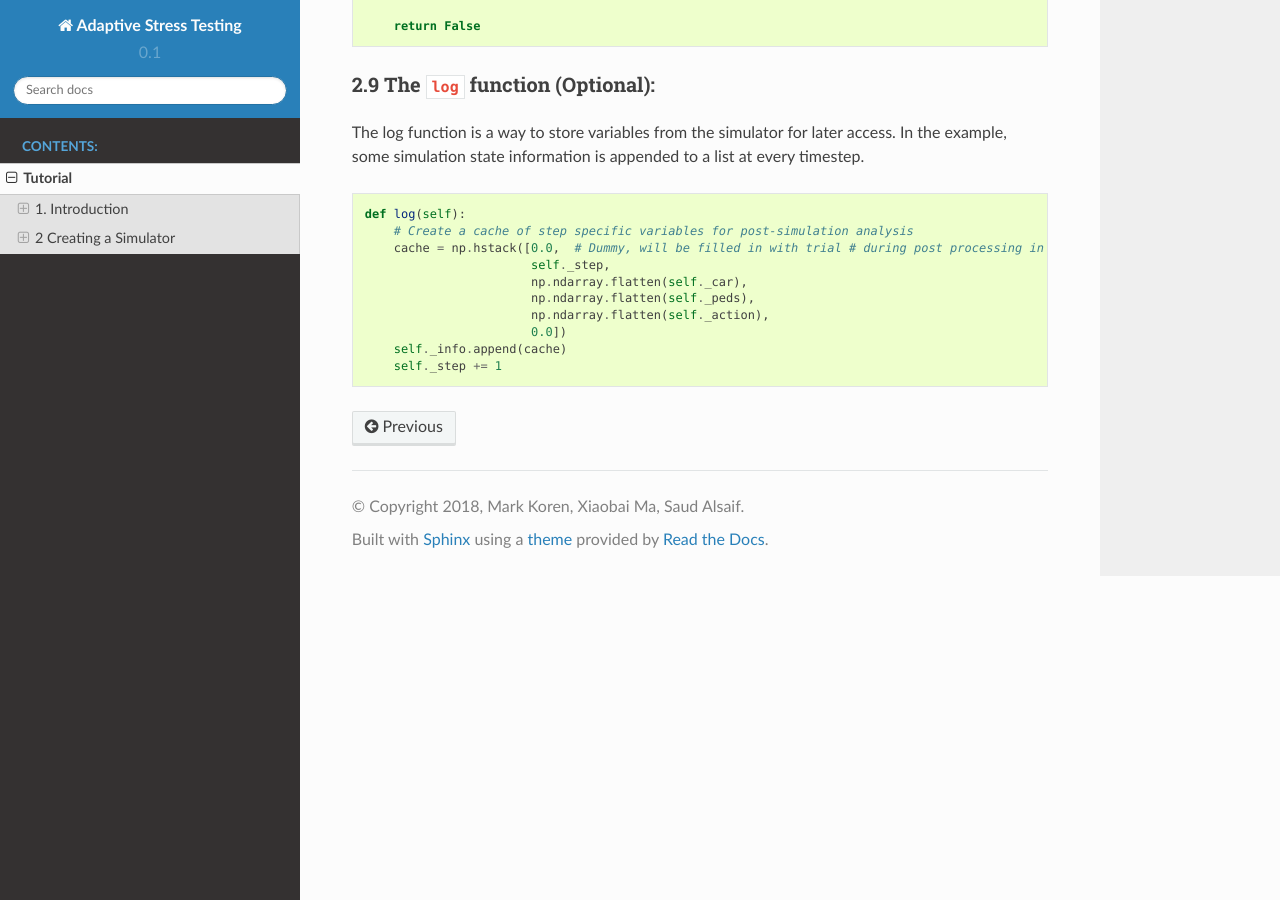
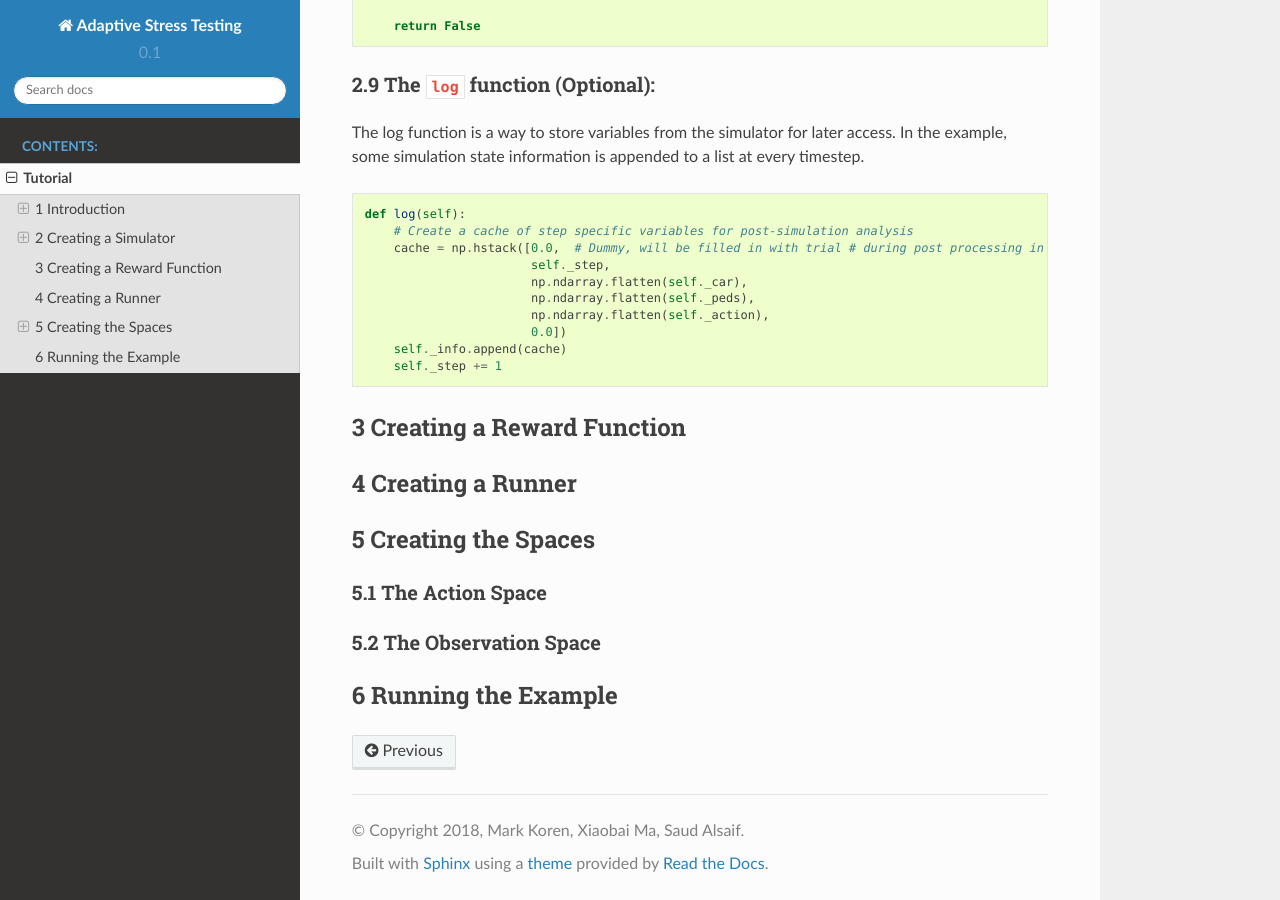
Before and after one commit to mark-koren/DRL-AST, a Sphinx documentation site: the page built from docs/tutorial.rst, in a window 1280 px wide and 900 px high, scrolled down 8553 px. Built offline with Sphinx 7.4.7 and the Read the Docs theme 2.0.0, drawn with Linux system fonts in a browser that asks for light colours; some of the changed text lies outside the part shown.

Commit message:
added section skeleton

```diff
--- a/docs/tutorial.rst
+++ b/docs/tutorial.rst
@@ -2,7 +2,7 @@ Tutorial
 ******************
 .. _introduction:
 
-1. Introduction
+1 Introduction
 ===============
 
 This tutorial is intended for readers to learn how to use this package with their own simulator.
@@ -11,7 +11,7 @@ package before proceeding.
 
 .. _about-ast:
 
-1.1. About AST
+1.1 About AST
 -----------------
 Adaptive Stress Testing is a way of finding flaws in an autonomous agent. For any non-trivial problem,
 searching the space of a stochastic simulation is intractable, and grid searches do not perform well.
@@ -28,7 +28,7 @@ define the **Observation Space** and the **Action Space**
 
 .. _about-this-tutorial:
 
-1.2. About this tutorial
+1.2 About this tutorial
 ------------------------
 
 In this tutorial, we will create a simple ring road network, which in the
@@ -448,3 +448,21 @@ The log function is a way to store variables from the simulator for later access
                            0.0])
         self._info.append(cache)
         self._step += 1
+
+3 Creating a Reward Function
+============================
+
+4 Creating a Runner
+===================
+
+5 Creating the Spaces
+=====================
+
+5.1 The Action Space
+--------------------
+
+5.2 The Observation Space
+-------------------------
+
+6 Running the Example
+=====================
```
